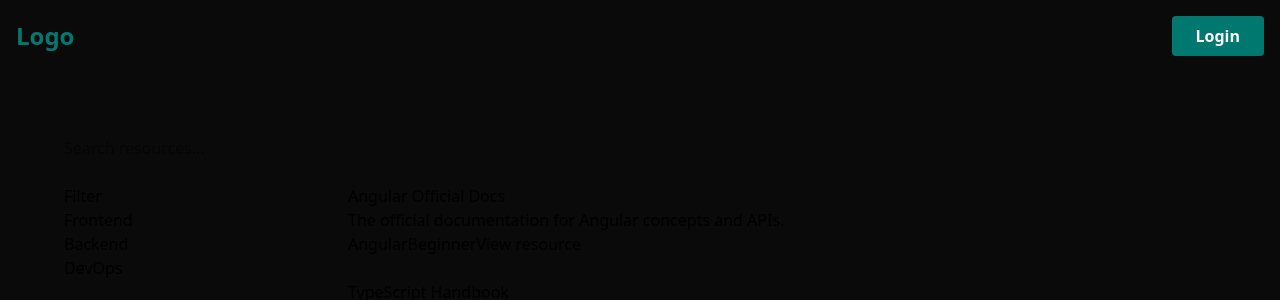
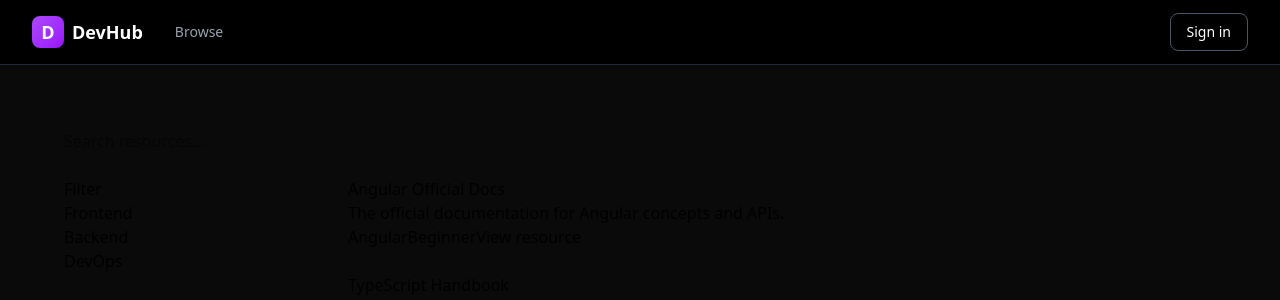
Before and after one commit to yvettebaker90/devhub, an Angular app: page /resources in a window 1280 px wide. Shown: the top 300 px of the page. Built offline with nearby package versions, Linux system fonts and the light colour scheme.

Commit message:
Add layout styling to header - desktop

```diff
--- a/src/app/components/header/header.component.html
+++ b/src/app/components/header/header.component.html
@@ -1,13 +1,32 @@
-<header class="bg-[#0a0a0a] shadow">
-  <div class="container mx-auto px-4 py-4">
-    <div class="flex justify-between items-center">
-      <a routerLink="/" class="text-2xl font-bold text-teal-700 hover:text-teal-600 transition">
-        Logo
-      </a>
+<header class="bg-black border-b border-gray-800">
+  <div class="max-w-7xl mx-auto px-4 sm:px-6 lg:px-8">
+    <div class="flex items-center justify-between h-16">
+      <!-- Logo and Navigation -->
+      <div class="flex items-center gap-8">
+        <a routerLink="/" class="flex items-center gap-2">
+          <div class="flex items-center justify-center w-8 h-8 bg-linear-to-br from-purple-500 to-purple-600 rounded-lg text-white font-bold text-lg">
+            D
+          </div>
+          <span class="text-white font-semibold text-lg">DevHub</span>
+        </a>
 
-      <button routerLink="/dashboard"
-        class="bg-teal-700 hover:bg-teal-600 text-white font-bold py-2 px-6 rounded transition duration-300">
-        Login
+        <!-- Navigation -->
+        <nav class="hidden md:flex items-center gap-6">
+          <a
+            href="#"
+            class="text-gray-400 hover:text-white transition-colors duration-200 text-sm font-medium"
+          >
+            Browse
+          </a>
+        </nav>
+      </div>
+
+      <!-- Sign In Button -->
+      <button
+        routerLink="/dashboard"
+        class="px-4 py-2 text-white text-sm font-medium border border-gray-600 rounded-lg hover:border-gray-400 hover:bg-gray-900 transition-all duration-200"
+      >
+        Sign in
       </button>
     </div>
   </div>
--- a/src/app/components/header/header.component.ts
+++ b/src/app/components/header/header.component.ts
@@ -1,10 +1,15 @@
 import { Component } from '@angular/core';
-import { RouterLink } from '@angular/router';
+import { CommonModule } from '@angular/common';
+import { RouterModule } from '@angular/router';
 
 @Component({
   selector: 'app-header',
   standalone: true,
-  imports: [RouterLink],
+  imports: [CommonModule, RouterModule],
   templateUrl: './header.component.html'
 })
-export class HeaderComponent { }
+export class HeaderComponent {
+  onSignIn(): void {
+    console.log('Sign in clicked');
+  }
+}
--- a/src/app/components/pages/dashboard/dashboard.component.html
+++ b/src/app/components/pages/dashboard/dashboard.component.html
@@ -1 +1 @@
-<p class="text-2xl font-bold text-gray-800 mb-6">Dashboard</p>
+<p class="text-1xl font-bold text-white mb-6">Logged in!</p>
```
